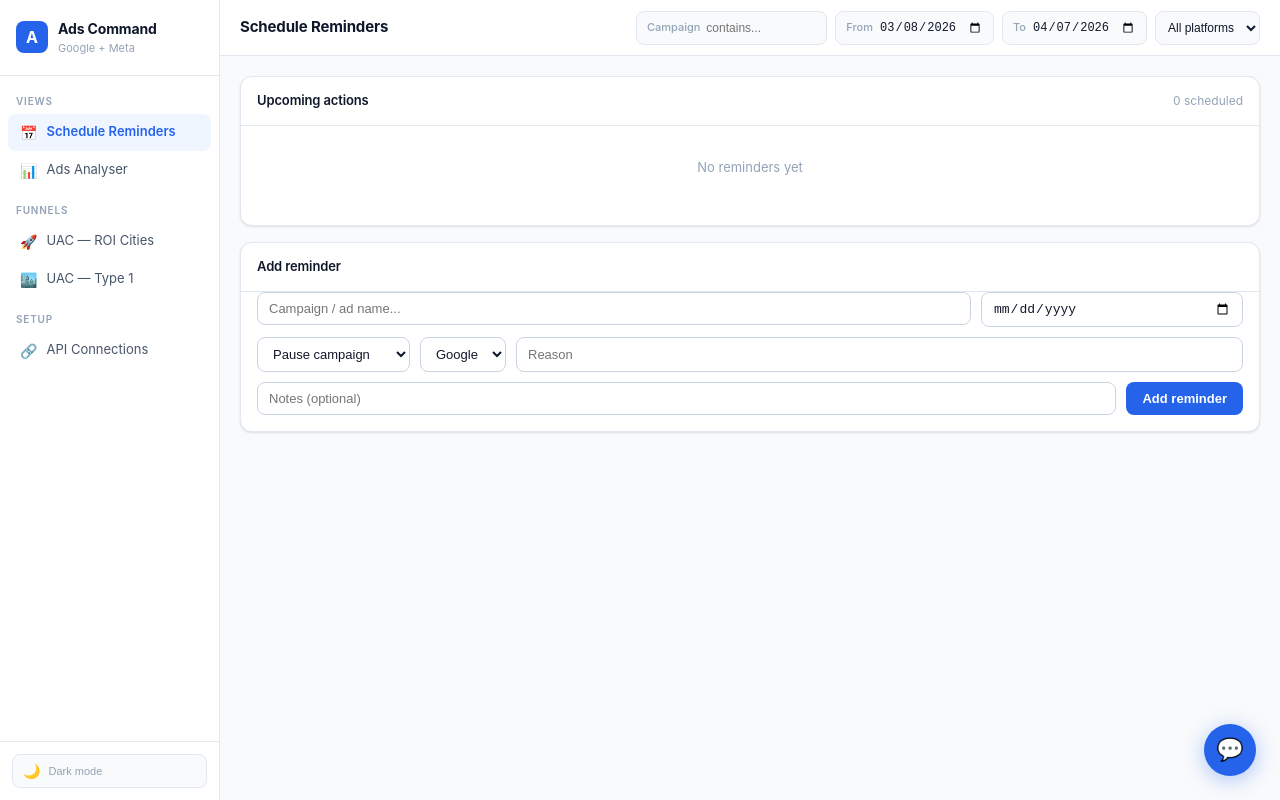
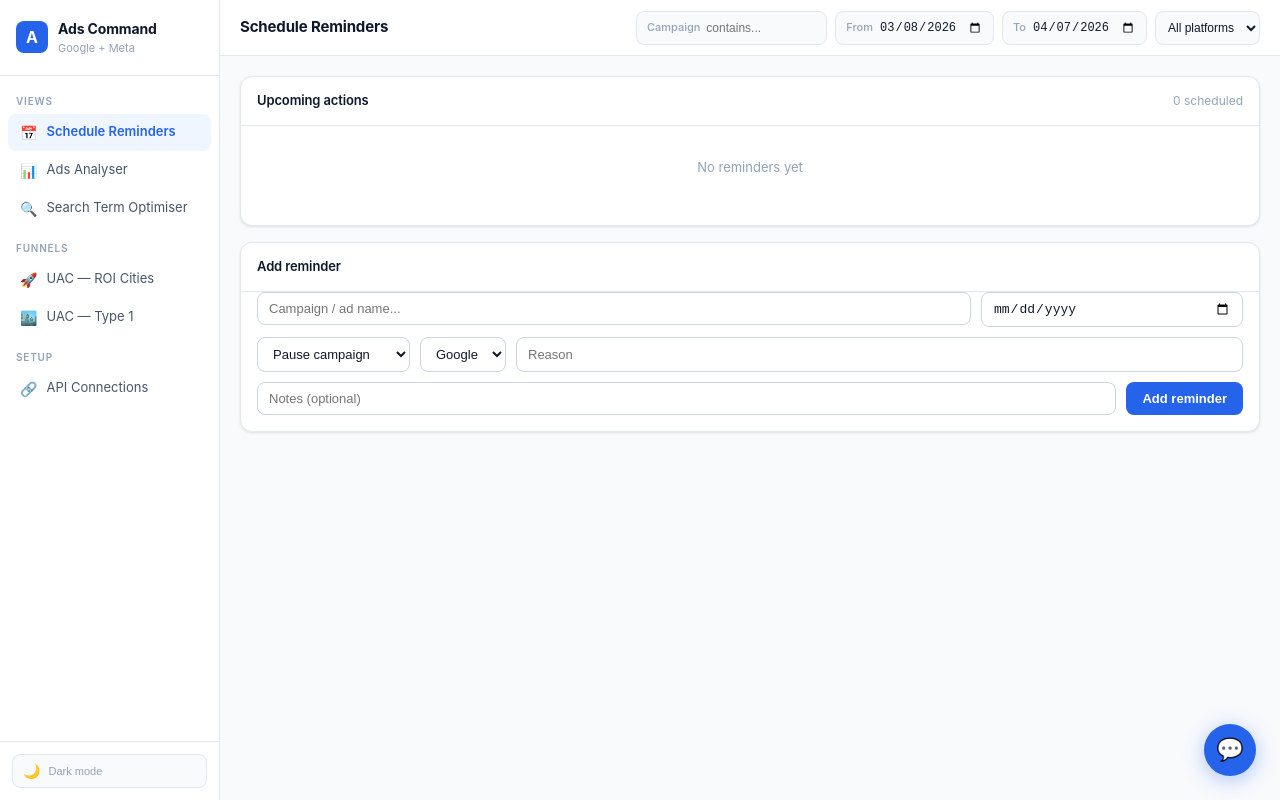
Before and after one commit to shivendrasingh12/ads-dashboard, a Next.js app: page / in a window 1280 px wide. Built offline with nearby package versions, Linux system fonts and the light colour scheme.

Commit message:
Add Search Term Optimiser to nav

```diff
--- a/pages/index.js
+++ b/pages/index.js
@@ -2,6 +2,7 @@ import { useState, useEffect, useCallback, useRef } from 'react'
 import Head from 'next/head'
 import UACFunnelView from '../components/UACFunnelView'
 import Chatbot from '../components/Chatbot'
+import SearchTermView from '../components/SearchTermView'
 
 const addDays = (d, n) => { const x = new Date(d); x.setDate(x.getDate() + n); return x }
 const isoDate = d => d.toISOString().split('T')[0]
@@ -680,14 +681,16 @@ function ConnectView() {
 
 /* ── MAIN DASHBOARD ── */
 const NAV_ITEMS = [
-  { id: 'reminders', label: 'Schedule Reminders',       icon: '📅', group: 'Views'    },
-  { id: 'analyser',  label: 'Ads Analyser',             icon: '📊', group: 'Views'    },
-  { id: 'uac',       label: 'UAC — ROI Cities',         icon: '🚀', group: 'Funnels'  },
-  { id: 'uact1',     label: 'UAC — Type 1',             icon: '🏙️', group: 'Funnels'  },
-  { id: 'connect',   label: 'API Connections',          icon: '🔗', group: 'Setup'    },
+  { id: 'reminders', label: 'Schedule Reminders',  icon: '📅', group: 'Views'    },
+  { id: 'analyser',  label: 'Ads Analyser',         icon: '📊', group: 'Views'    },
+  { id: 'searchterms',label: 'Search Term Optimiser',icon: '🔍', group: 'Views'    },
+  { id: 'uac',       label: 'UAC — ROI Cities',     icon: '🚀', group: 'Funnels'  },
+  { id: 'uact1',     label: 'UAC — Type 1',          icon: '🏙️', group: 'Funnels'  },
+  { id: 'connect',   label: 'API Connections',       icon: '🔗', group: 'Setup'    },
 ]
 const VIEW_TITLES = {
   reminders: 'Schedule Reminders', analyser: 'Ads Analyser',
+  searchterms: 'Search Term Optimiser',
   uac: 'UAC Funnel — ROI Cities', uact1: 'UAC Funnel — Type 1', connect: 'API Connections',
 }
 
@@ -785,11 +788,12 @@ export default function Dashboard() {
 
           {/* Page content */}
           <div className="page-content">
-            {view === 'reminders' && <RemindersView filters={filters} allCampaigns={allCampaigns} />}
-            {view === 'analyser'  && <AnalyserView filters={filters} allCampaigns={allCampaigns} />}
-            {view === 'uac'       && <UACFunnelView filters={filters} title="UAC — ROI Cities" />}
-            {view === 'uact1'     && <UACFunnelView filters={filters} sheetId="1NVwo4EAhkhgBI_dJh7wDAs-GFn_DbOGWuzksEPmv9kY" title="UAC — Type 1" />}
-            {view === 'connect'   && <ConnectView />}
+            {view === 'reminders'   && <RemindersView filters={filters} allCampaigns={allCampaigns} />}
+            {view === 'analyser'    && <AnalyserView filters={filters} allCampaigns={allCampaigns} />}
+            {view === 'searchterms' && <SearchTermView filters={filters} />}
+            {view === 'uac'         && <UACFunnelView filters={filters} title="UAC — ROI Cities" />}
+            {view === 'uact1'       && <UACFunnelView filters={filters} sheetId="1NVwo4EAhkhgBI_dJh7wDAs-GFn_DbOGWuzksEPmv9kY" title="UAC — Type 1" />}
+            {view === 'connect'     && <ConnectView />}
           </div>
           <Chatbot filters={filters} />
         </main>
```
